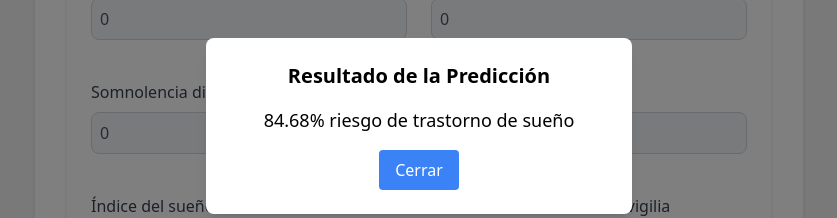
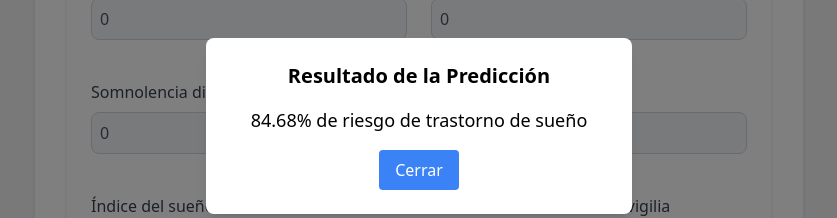
Before and after one commit to Ernesto248/sleep-disorder, a React (Vite) app: page /form in a window 1280 px wide. Both pictures are taken after a click on the button "Evaluar". Shown: the part 880-1098 px from the top of the page, without its empty margins (221-1058 px from the left). Built offline with nearby package versions, Linux system fonts and the light colour scheme.

Commit message:
updated the modal again

```diff
--- a/src/Components/PredictionModal/index.jsx
+++ b/src/Components/PredictionModal/index.jsx
@@ -10,7 +10,7 @@ const PredictionModal = ({ isOpen, onClose, prediction }) => {
           Resultado de la Predicción
         </h2>
         <p className="text-lg mb-4 text-center">
-          {prediction}% riesgo de trastorno de sueño
+          {prediction}% de riesgo de trastorno de sueño
         </p>
         <div className="flex justify-center">
           <button
```
